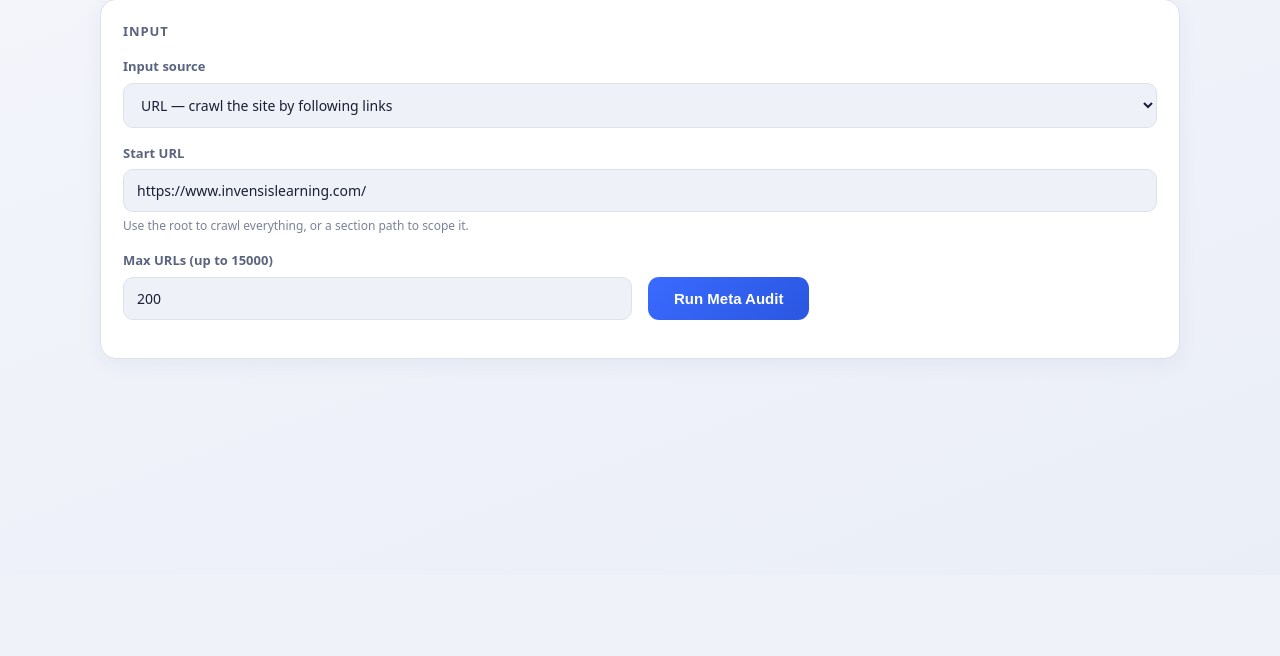
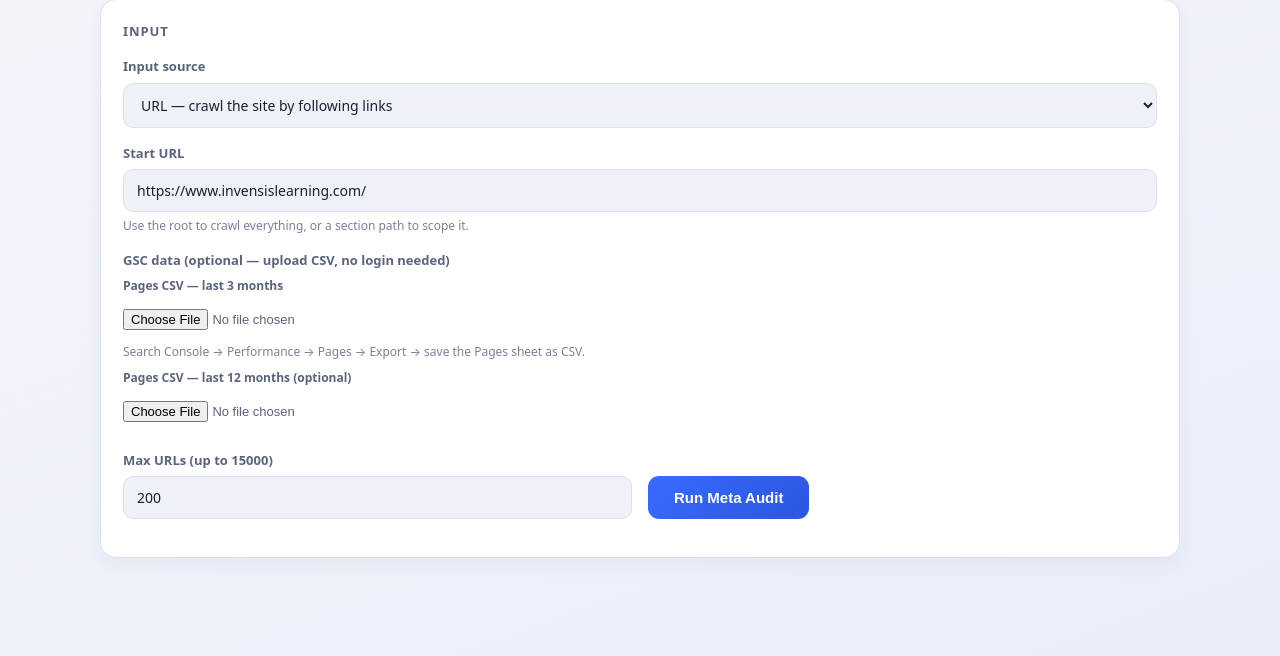
Before and after one commit to venkataramana-d/SEO-Audit-Migration-Tool, a Flask app: page /meta in a window 1280 px wide. Shown: the part 225-881 px from the top of the page. Before the commit the page ends 584 px from the top, so only its background shows below. Run offline with Flask 3, Linux system fonts and the light colour scheme.

Commit message:
Meta & Canonical page: default courses/blogs summary + GSC support
- Default summary bar: total live courses, blogs, other pages, with-issues
  (and with-GSC-traffic when data is present)
- GSC CSV upload (3-month + 12-month) on this page too — no login
- GSC clicks column, GSC period filter (3mo/12mo), Top-pages filter, and
  sort by clicks/issues/type

Co-Authored-By: Claude Opus 4.8 <noreply@anthropic.com>

```diff
--- a/templates/meta.html
+++ b/templates/meta.html
@@ -39,6 +39,10 @@
   .phase{font-size:13px;color:var(--muted);margin-bottom:6px}
   .bar{height:8px;background:var(--card2);border-radius:8px;overflow:hidden;margin-bottom:14px}
   .bar>i{display:block;height:100%;width:0;background:linear-gradient(90deg,var(--brand),var(--green));transition:width .3s}
+  .summ{display:grid;grid-template-columns:repeat(auto-fit,minmax(110px,1fr));gap:10px;margin-bottom:16px}
+  .summ .b{background:var(--card2);border:1px solid var(--line);border-radius:11px;padding:14px;text-align:center}
+  .summ .b b{display:block;font-size:23px}.summ .b small{color:var(--muted);font-size:11px}
+  .summ .b.course b{color:var(--brand)} .summ .b.blog b{color:var(--green)} .summ .b.issue b{color:var(--red)}
   .filters{display:flex;gap:8px;flex-wrap:wrap;align-items:center;margin-bottom:12px}
   .filters input[type=text]{flex:1;min-width:160px}
   .filters button{font-size:12.5px;padding:8px 13px;border-radius:8px;border:1px solid var(--line);background:#fff;color:var(--muted);cursor:pointer;font-weight:600}
@@ -95,6 +99,15 @@
       <input type="file" id="csv_file" accept=".csv,.txt"><div class="hint" id="csv_info">One URL per row. Parsed in your browser.</div></div></div>
     <div class="row in-src" id="in_paste" style="display:none"><div class="full"><label>Paste URLs (one per line)</label>
       <textarea id="paste_urls" rows="6" placeholder="https://www.invensislearning.com/blog/..."></textarea></div></div>
+    <div class="row"><div class="full">
+      <label>GSC data (optional — upload CSV, no login needed)</label>
+      <label style="font-size:12px;color:var(--muted)">Pages CSV — last 3 months</label>
+      <input type="file" id="gsc_csv" accept=".csv">
+      <div class="hint" id="gsc_csv_info">Search Console → Performance → Pages → Export → save the Pages sheet as CSV.</div>
+      <label style="font-size:12px;color:var(--muted);margin-top:8px">Pages CSV — last 12 months (optional)</label>
+      <input type="file" id="gsc_csv_12" accept=".csv">
+      <div class="hint" id="gsc_csv_12_info"></div>
+    </div></div>
     <div class="row">
       <div><label>Max URLs (up to 15000)</label><input type="number" id="max_pages" value="200" min="1" max="15000"></div>
       <div><label>&nbsp;</label><button class="btn" id="runBtn">Run Meta Audit</button></div>
@@ -106,6 +119,7 @@
     <div class="phase" id="phaseTxt">Starting…</div>
     <div class="bar"><i id="barFill"></i></div>
     <div id="results" style="display:none">
+      <div class="summ" id="metaSumm"></div>
       <div class="filters">
         <input type="text" id="fSearch" placeholder="Search name or URL…">
         <button data-f="all" class="on">All</button>
@@ -114,11 +128,21 @@
         <button data-f="title">Title issues</button>
         <button data-f="desc">Desc issues</button>
         <button data-f="canon">Canonical issues</button>
+        <button data-f="top" id="fTopBtn" style="display:none">Top (GSC)</button>
+        <select id="fGscPeriod" style="display:none;font-size:12.5px;padding:7px 10px;border-radius:8px;border:1px solid var(--line)">
+          <option value="90">GSC: 3 months</option>
+          <option value="365">GSC: 12 months</option>
+        </select>
+        <select id="fSort" style="font-size:12.5px;padding:7px 10px;border-radius:8px;border:1px solid var(--line)">
+          <option value="type">Sort: type</option>
+          <option value="clicks">Sort: GSC clicks</option>
+          <option value="issues">Sort: issues</option>
+        </select>
         <span class="rcount" id="rCount"></span>
       </div>
       <div style="overflow-x:auto">
       <table class="tbl">
-        <thead><tr><th>#</th><th>Type</th><th>Name (title) &amp; URL</th><th>Title</th><th>Desc</th><th>Canonical</th><th>Issues</th><th></th></tr></thead>
+        <thead><tr><th>#</th><th>Type</th><th>Name (title) &amp; URL</th><th>Title</th><th>Desc</th><th>Canonical</th><th id="thGsc" style="display:none">GSC clicks</th><th>Issues</th><th></th></tr></thead>
         <tbody id="tb"></tbody>
       </table>
       </div>
@@ -129,6 +153,47 @@
 <script>
 const $=id=>document.getElementById(id);
 let jobId=null, poll=null, PAGES=[], ISSUES={};
+let GSC={}, GSC_90={}, GSC_365={};
+function gscKey(u){return (u||"").replace(/\/$/,"");}
+function gscOf(p){return GSC[gscKey(p.url)]||null;}
+function nfmt(n){return (n||0).toLocaleString();}
+
+// ---- GSC CSV export parsing (no API/login) ----
+let gscRows=[], gscRows12=[];
+function csvToRows(text){
+  const rows=[]; let row=[], field="", q=false;
+  for(let i=0;i<text.length;i++){const c=text[i];
+    if(q){ if(c==='"'){ if(text[i+1]==='"'){field+='"';i++;} else q=false; } else field+=c; }
+    else if(c==='"') q=true;
+    else if(c===",") { row.push(field); field=""; }
+    else if(c==="\n"){ row.push(field); rows.push(row); row=[]; field=""; }
+    else if(c!=="\r") field+=c;}
+  if(field.length||row.length){ row.push(field); rows.push(row); }
+  return rows;
+}
+function parseGsc(text){
+  const rows=csvToRows(text); if(!rows.length) return [];
+  const h=rows[0].map(x=>x.toLowerCase().trim());
+  const find=(...k)=>h.findIndex(x=>k.some(w=>x.includes(w)));
+  const iU=find("page","url","landing","address"), iC=find("click"), iI=find("impress"), iR=find("ctr"), iP=find("position");
+  const num=s=>parseFloat(String(s||"").replace(/[,%\s]/g,""))||0;
+  const out=[];
+  for(let i=1;i<rows.length;i++){const r=rows[i]; if(!r)continue;
+    let u=((iU>=0?r[iU]:r[0])||"").trim();
+    if(!/https?:\/\//.test(u)) continue;
+    out.push([u,num(r[iC]),num(r[iI]),num(r[iR]),num(r[iP])]);}
+  return out;
+}
+function hookGsc(inputId,infoId,store){
+  $(inputId).addEventListener("change",e=>{const f=e.target.files[0]; if(!f)return;
+    const rd=new FileReader();
+    rd.onload=()=>{const rows=parseGsc(rd.result); store(rows);
+      $(infoId).textContent=rows.length? rows.length+" pages loaded from "+f.name
+        : "No URL rows found — use the GSC Pages export.";};
+    rd.readAsText(f);});
+}
+hookGsc("gsc_csv","gsc_csv_info",r=>gscRows=r);
+hookGsc("gsc_csv_12","gsc_csv_12_info",r=>gscRows12=r);
 
 // input mode switching + csv parsing
 let csvUrls=[];
@@ -151,6 +216,8 @@ $("runBtn").onclick=async()=>{
   else if(mode==="sitemap")body.sitemap_url=$("sitemap_url").value;
   else if(mode==="csv"){if(!csvUrls.length){$("cfgErr").textContent="Upload a file with URLs first.";$("cfgErr").style.display="block";return;}body.url_list=csvUrls;}
   else if(mode==="paste")body.url_list=extractUrls($("paste_urls").value);
+  if(gscRows.length){ body.gsc_upload=gscRows; }
+  if(gscRows12.length){ body.gsc_upload_12=gscRows12; }
   const r=await fetch("/api/start",{method:"POST",headers:{"Content-Type":"application/json"},body:JSON.stringify(body)});
   const j=await r.json();
   if(j.error){$("cfgErr").textContent=j.error;$("cfgErr").style.display="block";return;}
@@ -174,6 +241,13 @@ async function load(){
   const d=await r.json();
   if(!d.pages||!d.pages.length){ return; }
   PAGES=d.pages||[];ISSUES=d.issues_by_url||{};
+  GSC_90=d.gsc_map_90||{}; GSC_365=d.gsc_map_365||{};
+  GSC = ($("fGscPeriod").value==="365") ? GSC_365 : GSC_90;
+  const hasGsc = Object.keys(GSC_90).length>0 || Object.keys(GSC_365).length>0;
+  $("fGscPeriod").style.display = hasGsc ? "" : "none";
+  $("fTopBtn").style.display = hasGsc ? "" : "none";
+  $("thGsc").style.display = hasGsc ? "" : "none";
+  $("fSort").querySelector('option[value=clicks]').style.display = hasGsc ? "" : "none";
   sessionStorage.setItem("lastMetaJob", jobId);   // remember for back navigation
   $("panel").style.display="block";
   $("phaseTxt").textContent="Complete ✓";
@@ -198,16 +272,39 @@ async function load(){
 })();
 
 function render(){
+  const hasGsc=Object.keys(GSC).length>0;
+  // ---- default summary: total live courses & blogs ----
+  let nCourse=0,nBlog=0,nPage=0,nIssues=0;
+  PAGES.forEach(p=>{const t=typeOf(p.url);
+    if(t==="course")nCourse++; else if(t==="blog")nBlog++; else nPage++;
+    if(p.issue_count)nIssues++;});
+  let sm='<div class="b course"><b>'+nfmt(nCourse)+'</b><small>Live courses</small></div>'
+    +'<div class="b blog"><b>'+nfmt(nBlog)+'</b><small>Live blogs</small></div>'
+    +'<div class="b"><b>'+nfmt(nPage)+'</b><small>Other pages</small></div>'
+    +'<div class="b"><b>'+nfmt(PAGES.length)+'</b><small>Total audited</small></div>'
+    +'<div class="b issue"><b>'+nfmt(nIssues)+'</b><small>With issues</small></div>';
+  if(hasGsc){ const wt=PAGES.filter(p=>gscOf(p)).length;
+    sm+='<div class="b"><b>'+nfmt(wt)+'</b><small>With GSC traffic</small></div>'; }
+  $("metaSumm").innerHTML=sm;
+
   const q=$("fSearch").value.toLowerCase().trim();
+  const sort=$("fSort").value;
   let list=PAGES.filter(p=>{
     const t=typeOf(p.url);
     if(FILT==="course"&&t!=="course")return false;
     if(FILT==="blog"&&t!=="blog")return false;
+    if(FILT==="top"&&!gscOf(p))return false;
     if(FILT==="title"&&!(p.title_len<30||p.title_len>60||!p.title_len))return false;
     if(FILT==="desc"&&!(p.meta_desc_len<70||p.meta_desc_len>160||!p.meta_desc_len))return false;
     if(FILT==="canon"&&p.canonical_status==="ok")return false;
     if(q&&!((p.url||"").toLowerCase().includes(q)||(p.title||"").toLowerCase().includes(q)))return false;
     return true;
+  });
+  const ord={course:0,blog:1,page:2};
+  list.sort((a,b)=>{
+    if(sort==="clicks")return ((gscOf(b)||{}).clicks||0)-((gscOf(a)||{}).clicks||0);
+    if(sort==="issues")return (b.issue_count||0)-(a.issue_count||0);
+    return ord[typeOf(a.url)]-ord[typeOf(b.url)];
   });
   $("rCount").textContent=list.length+" of "+PAGES.length+" URLs";
   $("tb").innerHTML=list.map((p,i)=>{
@@ -218,6 +315,10 @@ function render(){
     const canonTxt=cs==="ok"?"✓ match":(cs==="mismatch"?"≠ differs":"✗ missing");
     let path=p.url;try{const u=new URL(p.url);path=u.pathname;}catch(e){}
     const href="/page?job="+encodeURIComponent(jobId)+"&url="+encodeURIComponent(p.url);
+    const g=gscOf(p);
+    const gscCell = hasGsc
+      ? '<td>'+(g?('<b>'+nfmt(g.clicks)+'</b> <span style="color:var(--muted);font-size:11px">#'+g.rank+'</span>'):'<span style="color:var(--grey)">—</span>')+'</td>'
+      : '';
     return '<tr>'
       +'<td>'+(i+1)+'</td>'
       +'<td><span class="type '+t+'">'+t+'</span></td>'
@@ -225,9 +326,10 @@ function render(){
       +'<td><span class="'+tcls+'">'+p.title_len+'</span> ch</td>'
       +'<td><span class="'+dcls+'">'+p.meta_desc_len+'</span> ch</td>'
       +'<td class="canon '+cs+'">'+canonTxt+'</td>'
+      + gscCell
       +'<td class="iss'+(p.issue_count?'':' zero')+'">'+p.issue_count+'</td>'
       +'<td><a class="rowlink" href="'+href+'">view →</a></td></tr>';
-  }).join("")||'<tr><td colspan="8" style="color:var(--muted);padding:20px">No URLs match.</td></tr>';
+  }).join("")||'<tr><td colspan="9" style="color:var(--muted);padding:20px">No URLs match.</td></tr>';
 }
 function esc(s){return(s==null?"":String(s)).replace(/[&<>"]/g,c=>({"&":"&amp;","<":"&lt;",">":"&gt;",'"':"&quot;"}[c]));}
 let FILT="all";
@@ -235,6 +337,8 @@ document.querySelectorAll('.filters button').forEach(b=>b.addEventListener('clic
   document.querySelectorAll('.filters button').forEach(x=>x.classList.remove('on'));
   b.classList.add('on');FILT=b.getAttribute('data-f');render();}));
 $("fSearch").addEventListener('input',render);
+$("fGscPeriod").addEventListener('change',()=>{GSC=$("fGscPeriod").value==="365"?GSC_365:GSC_90;render();});
+$("fSort").addEventListener('change',render);
 </script>
 </body>
 </html>
```
